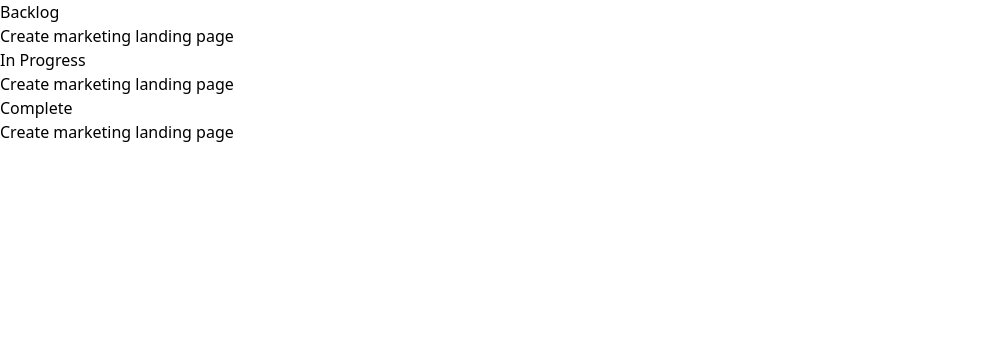
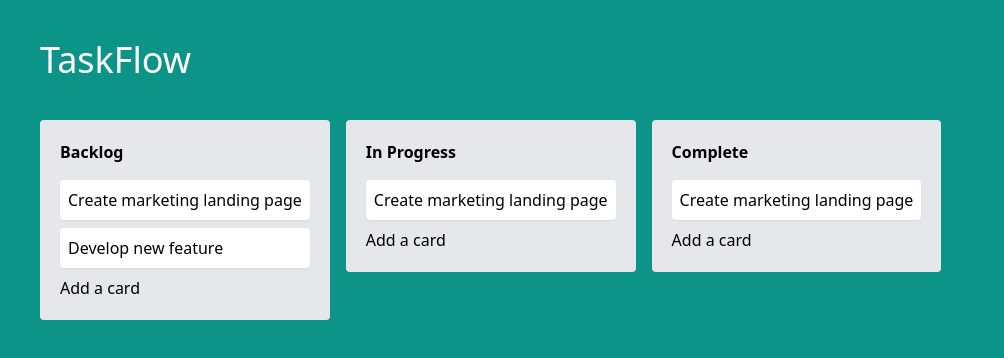
Before and after one commit to somyazf/TaskFlow, a Nuxt app: page / in a window 1280 px wide. Shown: the top 358 px of the page, without its empty margins (0-1004 px from the left). Built offline with nearby package versions, Linux system fonts and the light colour scheme.

Commit message:
Sandbox snapshot commit

```diff
--- a/app.vue
+++ b/app.vue
@@ -1,5 +1,6 @@
 <template>
-  <div>
+  <div class="p-10 h-[100vh] bg-teal-600 overflow-auto">
+    <h1 class="text-4xl text-white flex items-center mb-10">TaskFlow</h1>
     <TaskFlowBoard />
   </div>
 </template>
--- a/components/TaskFlowBoard.vue
+++ b/components/TaskFlowBoard.vue
@@ -9,6 +9,11 @@ const columns = ref<Column[]>([
             {
                 id: nanoid(),
                 title: "Create marketing landing page",
+                createdAt: new Date()
+            },
+            {
+                id: nanoid(),
+                title: "Develop new feature",
                 createdAt: new Date()
             }
         ],
@@ -38,14 +43,15 @@ const columns = ref<Column[]>([
 ]);
 </script>
 <template>
-    <div>
-        <div v-for="column in columns" :key="column.id">
-            <header>
+    <div class="flex items-start overflow-x-auto gap-4">
+        <div v-for="column in columns" :key="column.id" class="column bg-gray-200 p-5 rounded min-w-[250px]">
+            <header class="font-bold mb-4">
                 {{ column.title }}
             </header>
-            <p v-for="task in column.tasks" :key="task.id">
-                {{ task.title }}
-            </p>
+            <TaskFlowTask v-for="task in column.tasks" :task="task" />
+            <footer>
+                <button> Add a card</button>
+            </footer>
         </div>
     </div>
 </template>
--- /dev/null
+++ b/components/TaskFlowTask.vue
@@ -0,0 +1,12 @@
+<script setup lang="ts">
+import type { Task } from '~/types';
+defineProps<{
+    task: Task;
+}>();
+</script>
+<template>
+    <div :title="task.createdAt.toLocaleDateString()"
+    class="task bg-white p-2 mb-2 rounded shadow-sm max-w-[250px] flex">
+        <span>{{ task.title }}</span>
+    </div>
+</template>
```
